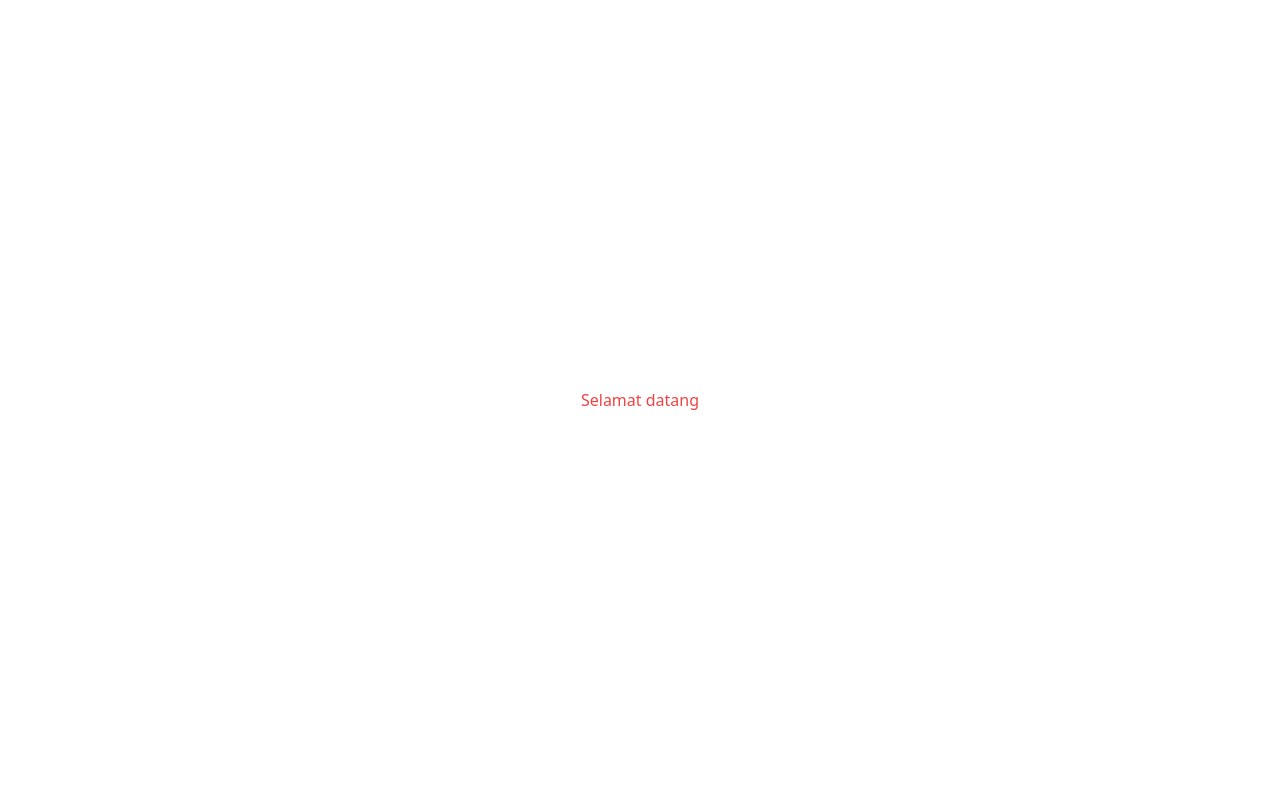
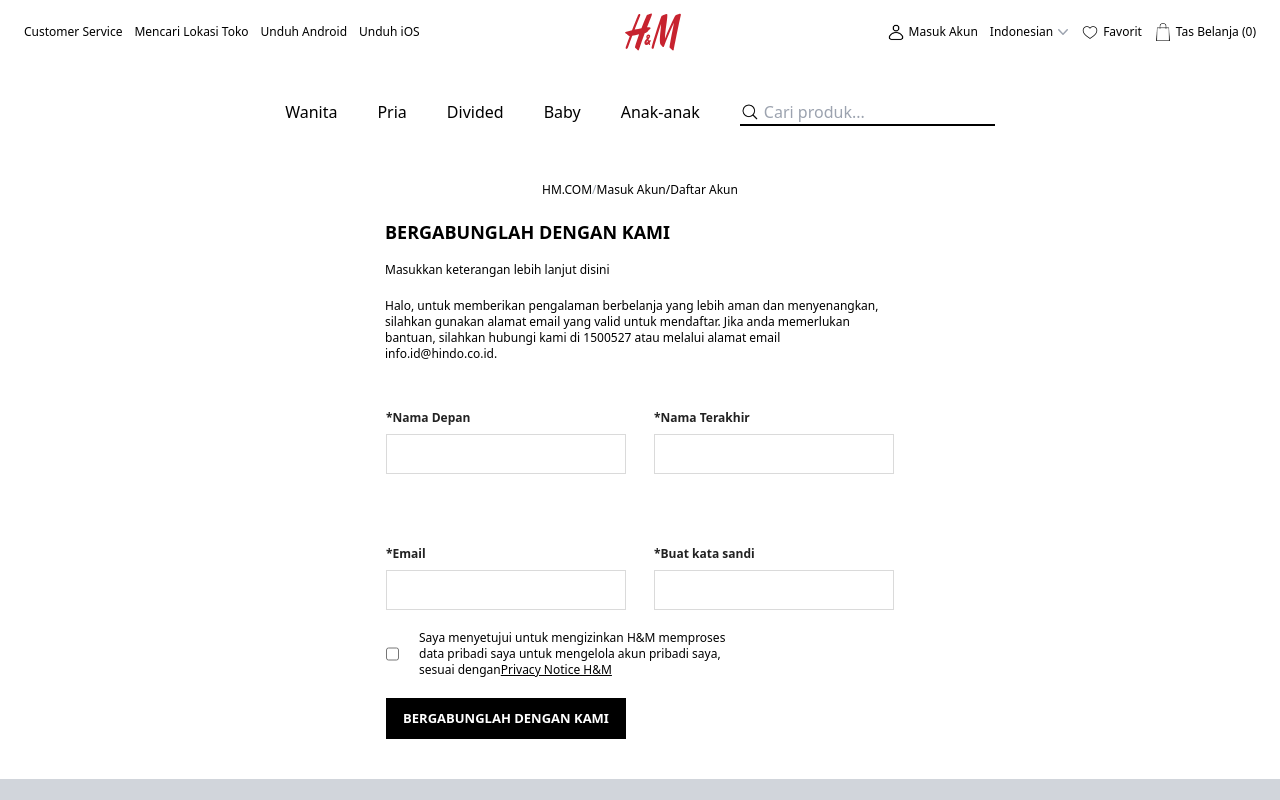
Before and after one commit to Ferliantinos/G3-FinalProject, a React (Vite) app: page /register in a window 1280 px wide. Shown: the top 800 px of the page. Built offline with nearby package versions, Linux system fonts and the light colour scheme.

Commit message:
add register

```diff
--- /dev/null
+++ b/src/components/elements/RegisterElements/RegisterAgreement.jsx
@@ -0,0 +1,15 @@
+const RegisterAgreement = () => {
+  return (
+    <div className="flex mt-5">
+      <input type="checkbox" />
+      <p className="w-80 font-hmSansLatinRegular ml-5">
+        Saya menyetujui untuk mengizinkan H&M memproses data pribadi saya untuk
+        mengelola akun pribadi saya, sesuai dengan
+        <a className="underline decoration-solid decoration-black" href="#">
+          Privacy Notice H&M
+        </a>
+      </p>
+    </div>
+  );
+};
+export default RegisterAgreement;
--- /dev/null
+++ b/src/components/elements/RegisterElements/RegisterTitle.jsx
@@ -0,0 +1,18 @@
+const RegisterTitle = () => {
+  return (
+    <div>
+      <h4 className="mb-4 font-hmSansLatinBold text-lg font-bold">
+        BERGABUNGLAH DENGAN KAMI
+      </h4>
+      <p className="text-xs mb-5">Masukkan keterangan lebih lanjut disini</p>
+      <p className="text-xs w-[510px] font-hmSansLatinRegular mb-5">
+        Halo, untuk memberikan pengalaman berbelanja yang lebih aman dan
+        menyenangkan, silahkan gunakan alamat email yang valid untuk mendaftar.
+        Jika anda memerlukan bantuan, silahkan hubungi kami di 1500527 atau
+        melalui alamat email info.id@hindo.co.id.
+      </p>
+    </div>
+  );
+};
+
+export default RegisterTitle;
--- /dev/null
+++ b/src/components/elements/button/ButtonRegister.jsx
@@ -0,0 +1,10 @@
+const ButtonRegister = () => {
+  return (
+    <button className="border-2 border-solid border-black bg-black p-[10px] w-60 my-5 hover:opacity-70">
+      <a className=" font-hmSansLatinBold text-white text-[13px] font-bold">
+        BERGABUNGLAH DENGAN KAMI
+      </a>
+    </button>
+  );
+};
+export default ButtonRegister;
--- a/src/components/elements/input/input.jsx
+++ b/src/components/elements/input/input.jsx
@@ -1,13 +1,21 @@
-const Input = () => {
-  <div className="flex flex-col">
-    <label htmlFor="username">Username</label>
-    <input
-      type="text"
-      name="username"
-      id="username"
-      placeholder="Isikan username"
-    />
-  </div>;
+const Input = ({ title, type, name, id, placeholder, htmlFor, className }) => {
+  return (
+    <div className="flex flex-col">
+      <label
+        htmlFor={htmlFor}
+        className="font-hmSansLatinBold text-[#222222] text-xs font-semibold py-2"
+      >
+        {title}
+      </label>
+      <input
+        className={className}
+        type={type}
+        name={name}
+        id={id}
+        placeholder={placeholder}
+      />
+    </div>
+  );
 };
 
 export default Input;
--- /dev/null
+++ b/src/components/fragments/PageDirectory.jsx
@@ -0,0 +1,15 @@
+import { Link } from "react-router-dom";
+const PageDirectory = () => {
+  return (
+    <div className="text-xs py-5">
+      <Link to="/" className="hover:underline">
+        HM.COM
+      </Link>
+      <span className="text-gray-400">/</span>
+      <Link to="/login" className="hover:underline">
+        Masuk Akun/Daftar Akun
+      </Link>
+    </div>
+  );
+};
+export default PageDirectory;
--- /dev/null
+++ b/src/components/fragments/RegisterForm.jsx
@@ -0,0 +1,44 @@
+import Button from "../elements/button/ButtonRegister";
+import Input from "../elements/input/input";
+import RegisterAgreement from "../elements/RegisterElements/RegisterAgreement";
+
+const InputForm = () => {
+  return (
+    <div className="flex flex-col justify-center p-5 text-xs">
+      <div className="grid grid-cols-2 gap-7 gap-y-16">
+        <Input
+          title="*Nama Depan"
+          className={"border-[1px] border-solid border-[#dadada] p-3 w-60 h-10"}
+          type="text"
+          htmlFor="first-name"
+          id="first-name"
+        />
+        <Input
+          title="*Nama Terakhir"
+          className={"border-[1px] border-solid border-[#dadada] p-3 w-60 h-10"}
+          type="text"
+          htmlFor="last-name"
+          id="last-name"
+        />
+        <Input
+          title="*Email"
+          className={"border-[1px] border-solid border-[#dadada] p-3 w-60 h-10"}
+          type="email"
+          htmlFor="email"
+          id="email"
+        />
+        <Input
+          title="*Buat kata sandi"
+          className={"border-[1px] border-solid border-[#dadada] p-3 w-60 h-10"}
+          type="password"
+          htmlFor="password"
+          id="password"
+        />
+      </div>
+      <RegisterAgreement />
+      <Button />
+    </div>
+  );
+};
+
+export default InputForm;
--- /dev/null
+++ b/src/components/layouts/Register.jsx
@@ -0,0 +1,13 @@
+import PageDirectory from "../fragments/PageDirectory";
+import RegisterTitle from "../elements/RegisterElements/RegisterTitle";
+import RegisterForm from "../fragments/RegisterForm";
+const Register = () => {
+  return (
+    <div className="flex flex-col justify-center items-center">
+      <PageDirectory />
+      <RegisterTitle />
+      <RegisterForm />
+    </div>
+  );
+};
+export default Register;
--- a/src/main.jsx
+++ b/src/main.jsx
@@ -5,6 +5,7 @@
 import { createBrowserRouter, RouterProvider } from "react-router-dom";
 import LoginPage from "./pages/loginPage.jsx";
 import LandingPage from "./pages/landingPage.jsx";
+import RegisterPage from "./pages/RegisterPage.jsx";
 
 const router = createBrowserRouter([
   {
@@ -18,7 +19,7 @@
   },
   {
     path: "/register",
-    element: <App />,
+    element: <RegisterPage />,
   },
 ]);
 
--- /dev/null
+++ b/src/pages/RegisterPage.jsx
@@ -0,0 +1,16 @@
+import Header from "../components/layouts/Header";
+import Navbar from "../components/layouts/Navbar";
+import Footer from "../components/layouts/Footer";
+import Register from "../components/layouts/Register";
+
+const RegisterPage = () => {
+  return (
+    <div>
+      <Header />
+      <Navbar />
+      <Register />
+      <Footer />
+    </div>
+  );
+};
+export default RegisterPage;
--- a/src/pages/landingPage.jsx
+++ b/src/pages/landingPage.jsx
@@ -2,7 +2,7 @@
 import Navbar from "../components/layouts/Navbar";
 import Section1 from "../components/layouts/Section1";
 import Section2 from "../components/layouts/Section2";
-import Header from "../components/layouts/header";
+import Header from "../components/layouts/Header";
 
 const LandingPage = () => {
   return (
--- a/src/pages/loginPage.jsx
+++ b/src/pages/loginPage.jsx
@@ -1,4 +1,4 @@
-import Header from "../components/layouts/header";
+import Header from "../components/layouts/Header";
 
 const LoginPage = () => {
   return (
```
